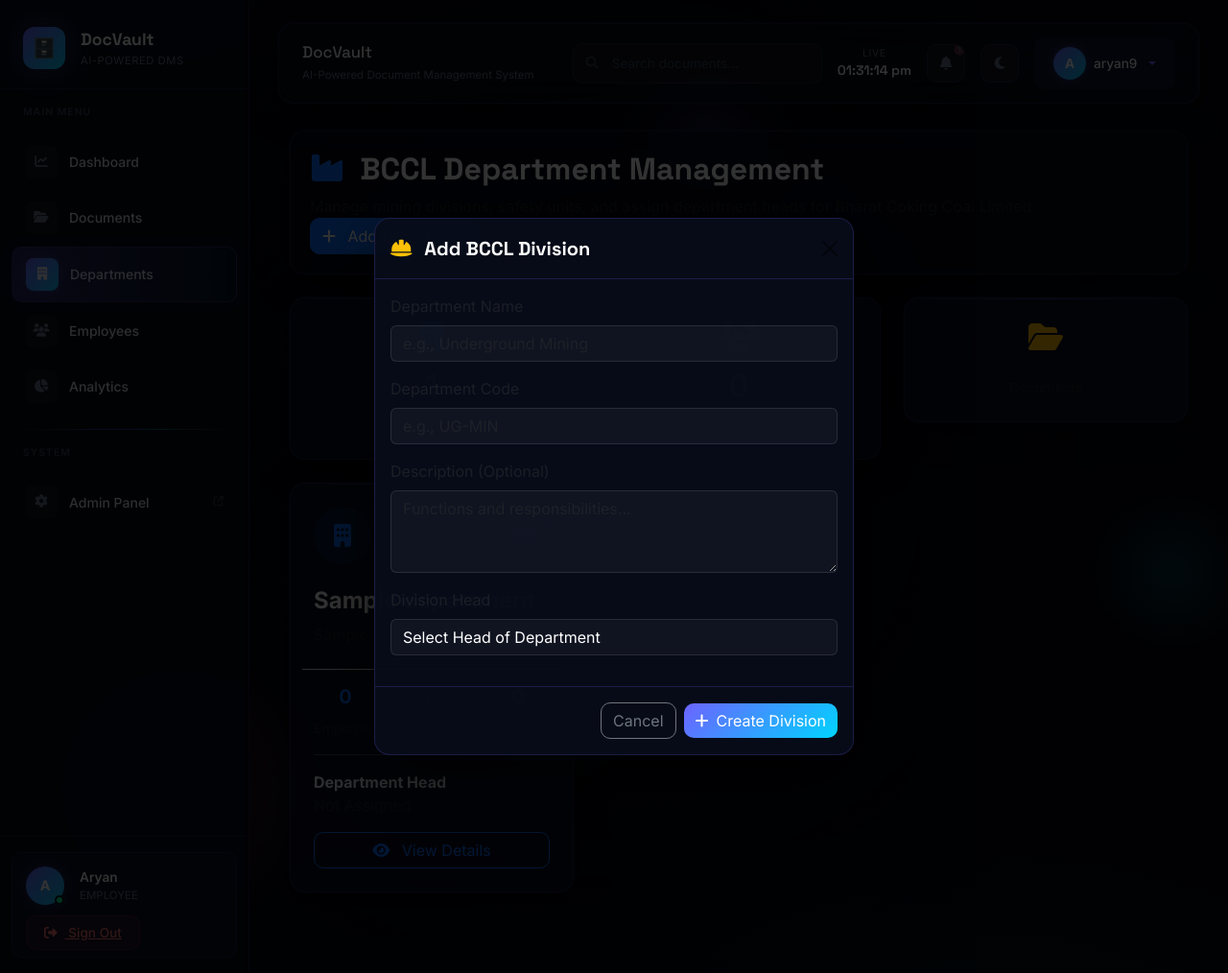
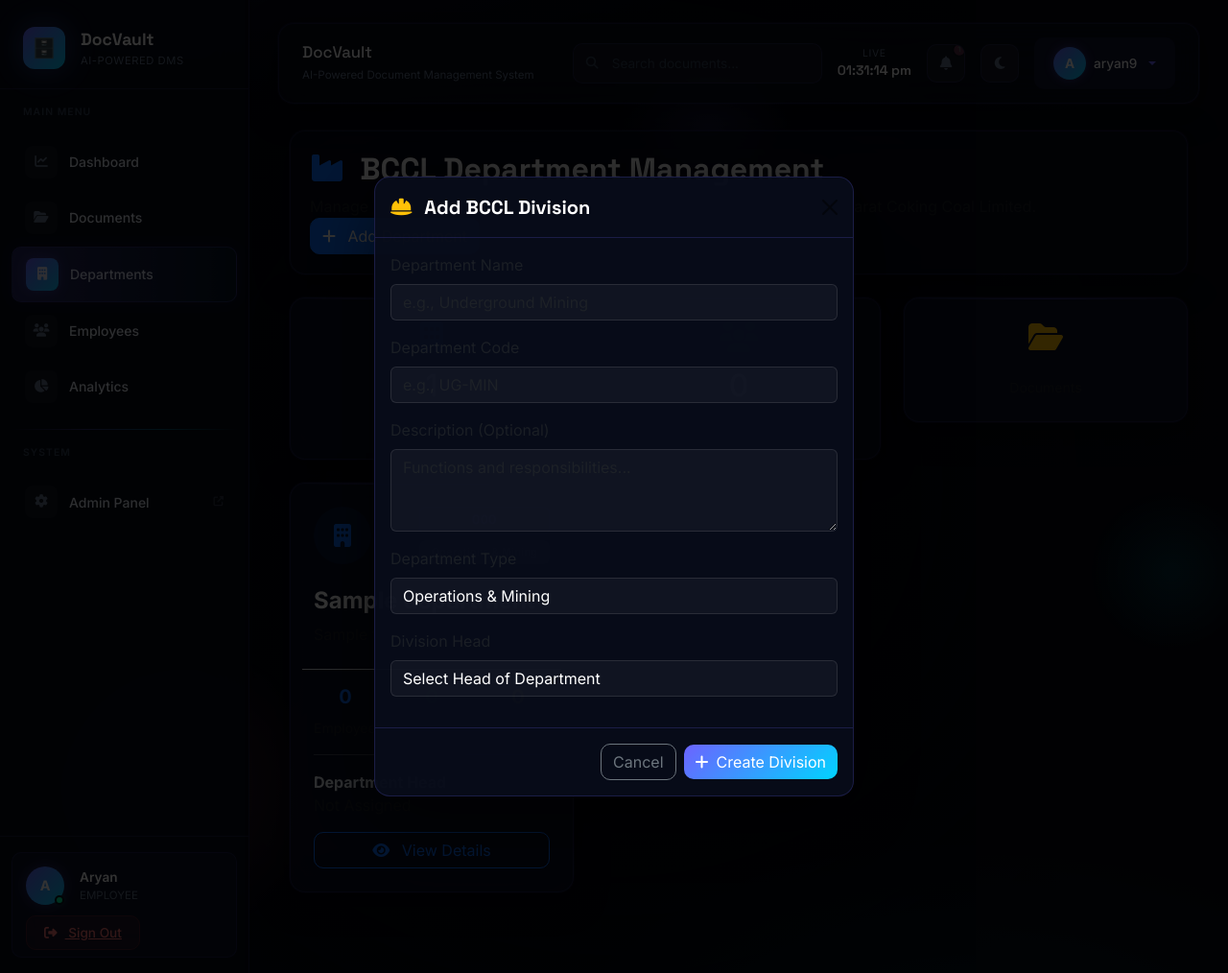
Before and after one commit to aryandps06-droid/DocVault, a Django app: page /departments/ in a window 1280 px wide, after a click on "Add Department". Shown: the whole page at 96% size. Run offline with Django 5.2, Linux system fonts and the light colour scheme; a user stored in the database is signed in; data comes from the database, SQL or seed files in the repository; both versions use the stored data as it was after the commit; tables that the repository leaves empty hold one stand-in row (values such as "Sample post").

Commit message:
Feature: Add Department Type field to Department model, modal, and cards layout

```diff
--- a/departments/models.py
+++ b/departments/models.py
@@ -2,9 +2,23 @@
 from django.conf import settings
 
 class Department(models.Model):
+    class DepartmentType(models.TextChoices):
+        OPERATIONS = 'OPERATIONS', 'Operations & Mining'
+        ADMIN = 'ADMIN', 'Executive & Administration'
+        TECH = 'TECH', 'Technology & R&D'
+        SUPPORT = 'SUPPORT', 'Support & Services'
+        HR = 'HR', 'Human Resources'
+        FINANCE = 'FINANCE', 'Finance & Accounts'
+        SAFETY = 'SAFETY', 'Safety & Compliance'
+
     name = models.CharField(max_length=150, unique=True)
     code = models.CharField(max_length=10, unique=True)
     description = models.TextField(blank=True, null=True)
+    type = models.CharField(
+        max_length=50,
+        choices=DepartmentType.choices,
+        default=DepartmentType.OPERATIONS
+    )
     head_of_department = models.ForeignKey(
         settings.AUTH_USER_MODEL,
         on_delete=models.SET_NULL,
--- a/departments/views.py
+++ b/departments/views.py
@@ -20,6 +20,7 @@
         code = request.POST.get('code')
         description = request.POST.get('description')
         hod_id = request.POST.get('head_of_department')
+        dept_type = request.POST.get('type')
 
         if Department.objects.filter(code=code).exists():
             messages.error(request, f"Structural units error: Code mapping '{code}' collisions detected.")
@@ -31,7 +32,8 @@
             name=name,
             code=code.upper(),
             description=description,
-            head_of_department=hod_user
+            head_of_department=hod_user,
+            type=dept_type
         )
         messages.success(request, f"Corporate department layer organizational structure node '{name}' mounted smoothly.")
         return redirect('department_list')
--- a/templates/departments/list.html
+++ b/templates/departments/list.html
@@ -121,11 +121,14 @@
 
             </div>
 
-            <span class="badge bg-primary">
-
-                {{ dept.code }}
-
-            </span>
+            <div class="text-end">
+                <span class="badge bg-primary d-block mb-1">
+                    {{ dept.code }}
+                </span>
+                <span class="badge bg-secondary" style="font-size: 0.7rem; opacity: 0.85;">
+                    {{ dept.get_type_display }}
+                </span>
+            </div>
 
         </div>
 
@@ -297,6 +300,18 @@
                         <textarea name="description" class="form-control" rows="3" style="background:rgba(255,255,255,.04); border:1px solid rgba(255,255,255,.1); color:#fff;" placeholder="Functions and responsibilities..."></textarea>
                     </div>
                     <div class="mb-3">
+                        <label class="form-label text-muted font-weight-bold">Department Type</label>
+                        <select name="type" class="form-select" style="background:rgba(255,255,255,.04); border:1px solid rgba(255,255,255,.1); color:#fff;" required>
+                            <option value="OPERATIONS" style="color:#000;">Operations & Mining</option>
+                            <option value="ADMIN" style="color:#000;">Executive & Administration</option>
+                            <option value="TECH" style="color:#000;">Technology & R&D</option>
+                            <option value="SUPPORT" style="color:#000;">Support & Services</option>
+                            <option value="HR" style="color:#000;">Human Resources</option>
+                            <option value="FINANCE" style="color:#000;">Finance & Accounts</option>
+                            <option value="SAFETY" style="color:#000;">Safety & Compliance</option>
+                        </select>
+                    </div>
+                    <div class="mb-3">
                         <label class="form-label text-muted">Division Head</label>
                         <select name="head_of_department" class="form-select" style="background:rgba(255,255,255,.04); border:1px solid rgba(255,255,255,.1); color:#fff;">
                             <option value="" style="color:#000;">Select Head of Department</option>
```
Also changed, not shown: db.sqlite3, departments/migrations/0003_department_type.py (added).
